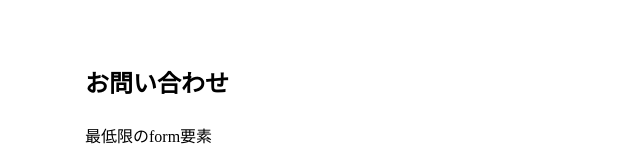
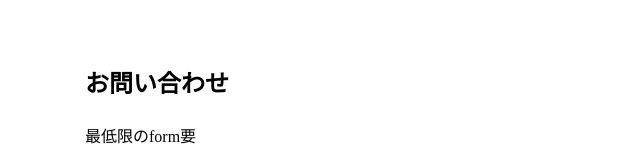
Before and after one commit to hasegawa-NT/deliverables, a plain HTML site: page index.html in a window 1280 px wide. Shown: the top 167 px of the page, 319-959 px from the left. Drawn offline with nearby package versions, Linux system fonts and the light colour scheme.

Commit message:
Update index.html

```diff
--- a/index.html
+++ b/index.html
@@ -17,7 +17,7 @@
         <ul class="form-control">
             <!-- input -->
             <fieldset class="form-widget_wrap">
-                <legend class="form-widget_title">最低限のform要素</legend>
+                <legend class="form-widget_title">最低限のform要</legend>
                 <li class="form-widget">
                     <label class="required" for="name">お名前</label>
                     <input class="input" required type="text" id="name" name="user_name">
```
